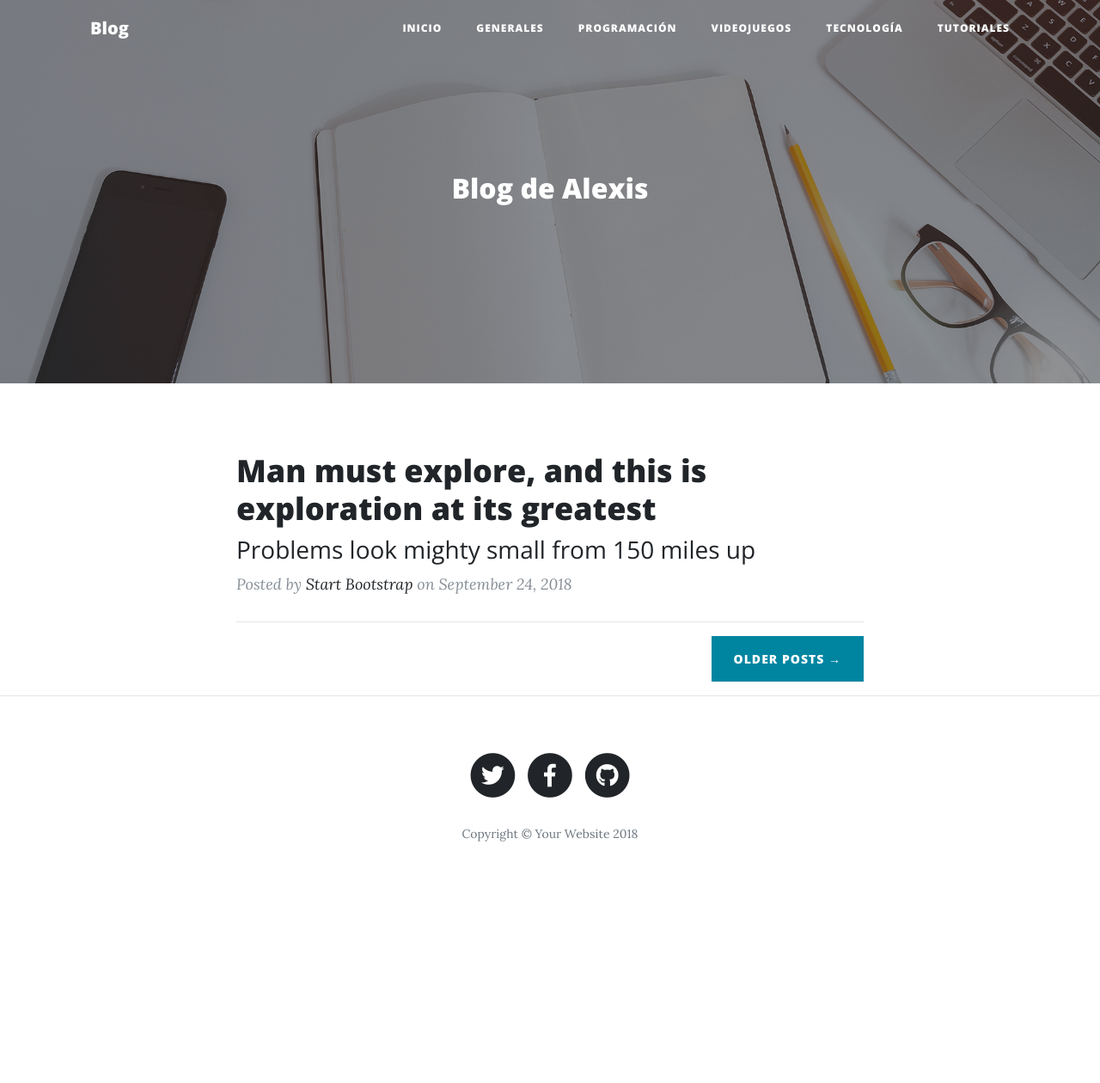
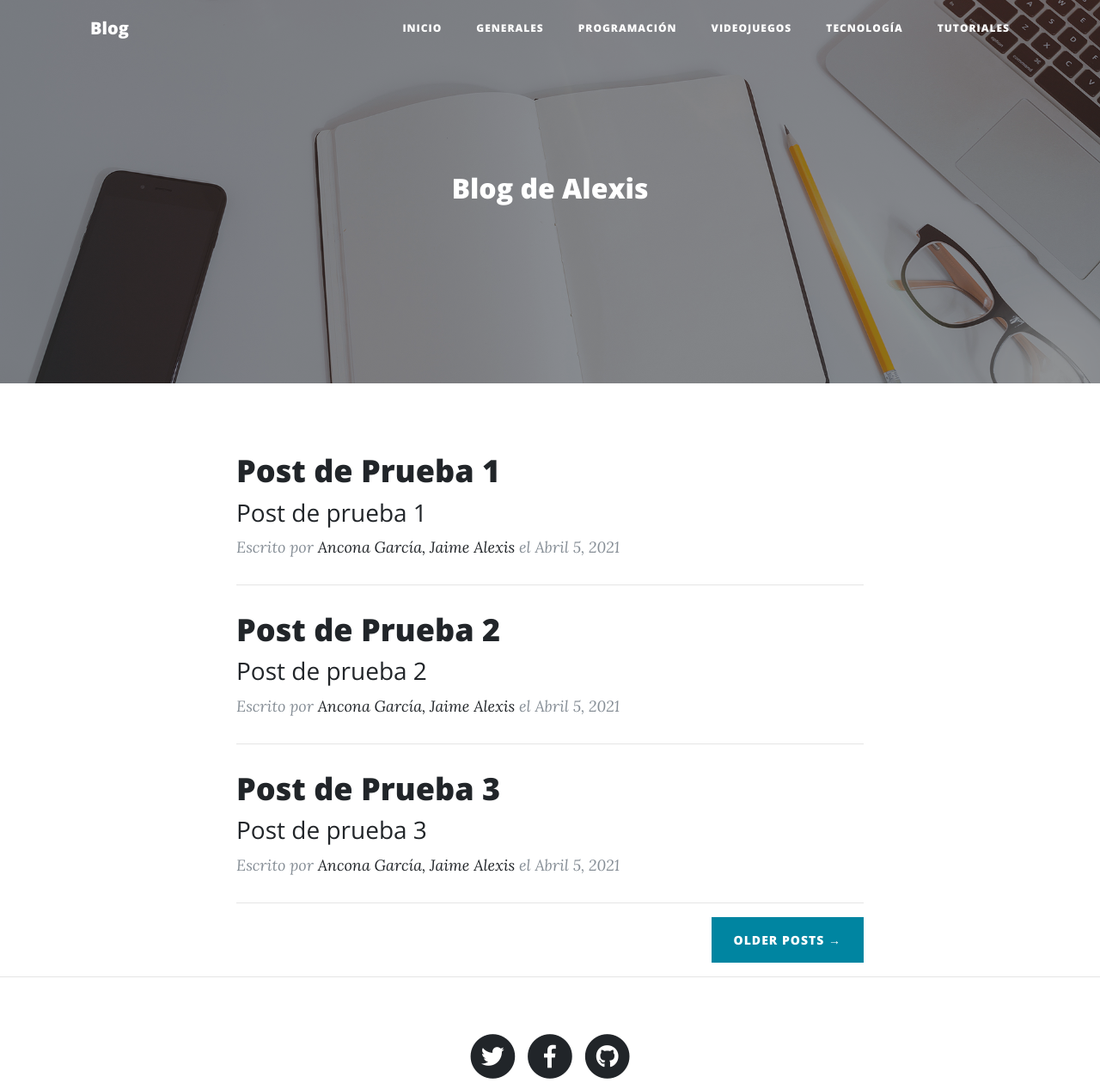
Before and after one commit to Alexis-Ancona/DjangoBlog, a Django app: template templates/index.html in a window 1280 px wide. Shown: the top 1260 px of the page at 86% size. Before the commit the page ends 979 px from the top, so only its background shows below. Run offline with Django 3.2, Linux system fonts and the light colour scheme; the template is opened without the code that fills it: values that come from a table or form of the project are taken from there, others are empty; data comes from the database, SQL or seed files in the repository; both versions use the stored data as it was after the commit; parts of the project's set-up code (start-up, migrations or seed data) failed here and were passed over; some libraries are stand-ins or nearby versions.

Commit message:
29.- Listado de Post

```diff
--- a/templates/index.html
+++ b/templates/index.html
@@ -77,20 +77,26 @@
     <div class="container">
       <div class="row">
         <div class="col-lg-8 col-md-10 mx-auto">
+          {% if posts %}
+            {% for post in posts %}
               <div class="post-preview">
                 <a href="post.html">
                   <h2 class="post-title">
-                Man must explore, and this is exploration at its greatest
+                    {{post.titulo}}
                   </h2>
                   <h3 class="post-subtitle">
-                Problems look mighty small from 150 miles up
+                    {{post.descripcion}}
                   </h3>
                 </a>
-            <p class="post-meta">Posted by
-              <a href="#">Start Bootstrap</a>
-              on September 24, 2018</p>
+                <p class="post-meta">Escrito por
+                  <a href="#">{{post.autor}}</a>
+                  el {{post.fecha_creacion}}</p>
               </div>
               <hr>
+            {% endfor %}
+          {% else %}
+              <h1>No existen post publicados!</h1>
+          {% endif %}
           <!-- Pager -->
           <div class="clearfix">
             <a class="btn btn-primary float-right" href="#">Older Posts &rarr;</a>
```
Also changed, not shown: applicaciones/blog/views.py (+19 -7 lines), templates/generales.html (+8 -0 lines), db.sqlite3. Lines whose indentation alone changed are shown as unchanged.
